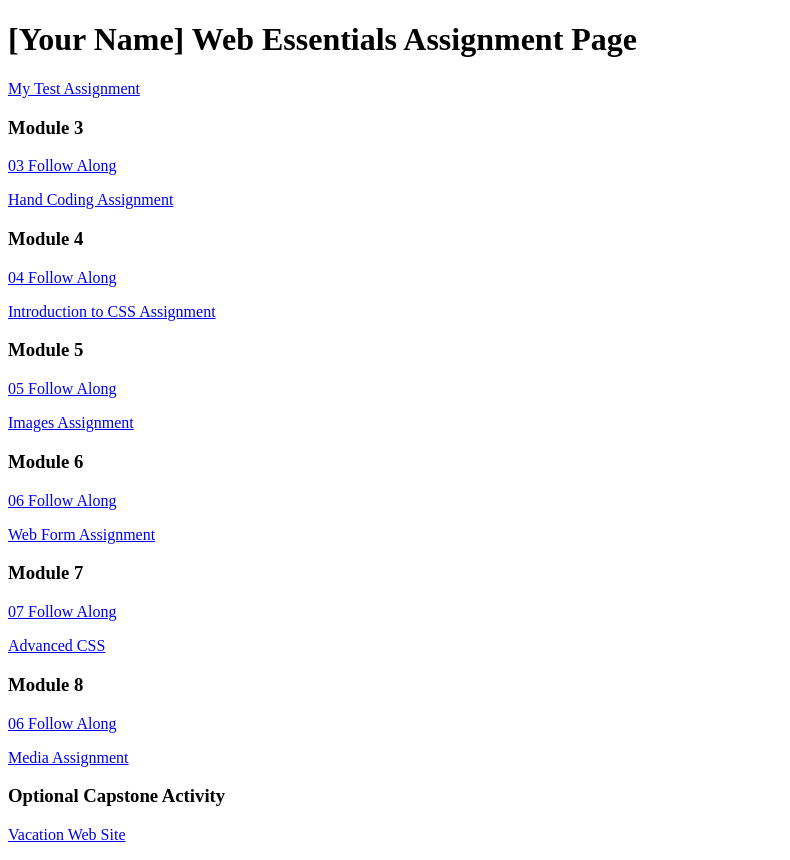
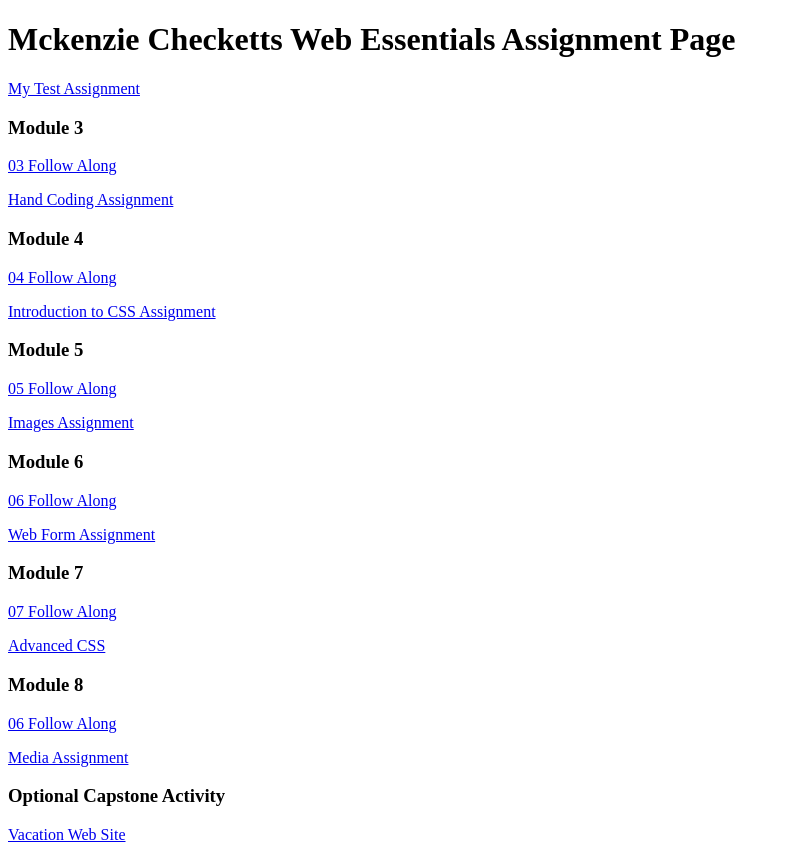
Before and after one commit to kenziechecketts/dwdd1600, a plain HTML site: page index.html in a window 1280 px wide. Shown: the whole page, without its empty margins (0-790 px from the left). Drawn offline with Linux system fonts and the light colour scheme.

Commit message:
Added my Name

```diff
--- a/index.html
+++ b/index.html
@@ -6,7 +6,7 @@
 		<title>dwdd 1600 assignment list page</title>
 	</head>
 	<body>
-		<h1>[Your Name] Web Essentials Assignment Page</h1>
+		<h1>Mckenzie Checketts Web Essentials Assignment Page</h1>
 		<p><a href="01test">My Test Assignment</a></p>
 
 		<h3>Module 3</h3>
```
